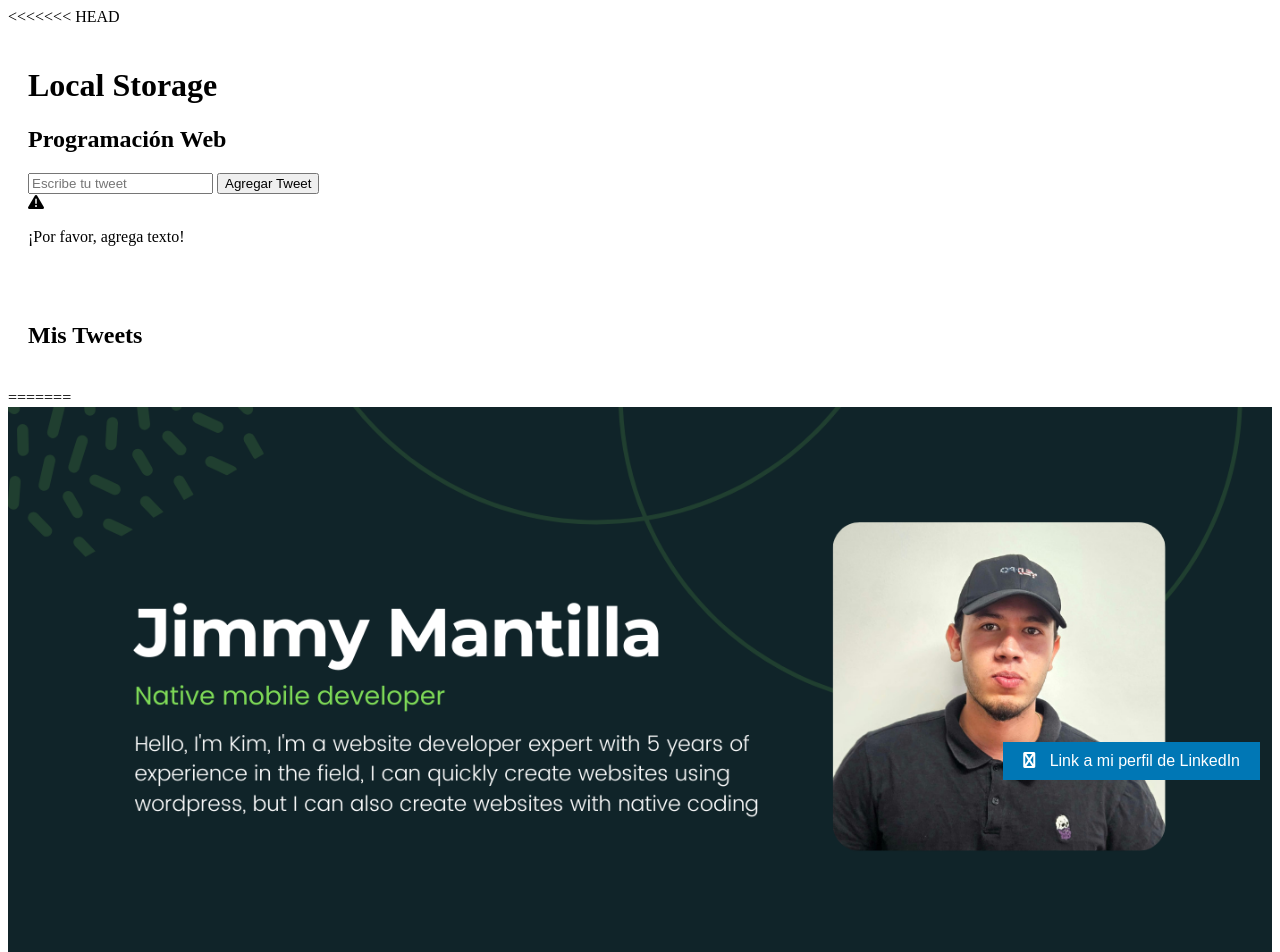
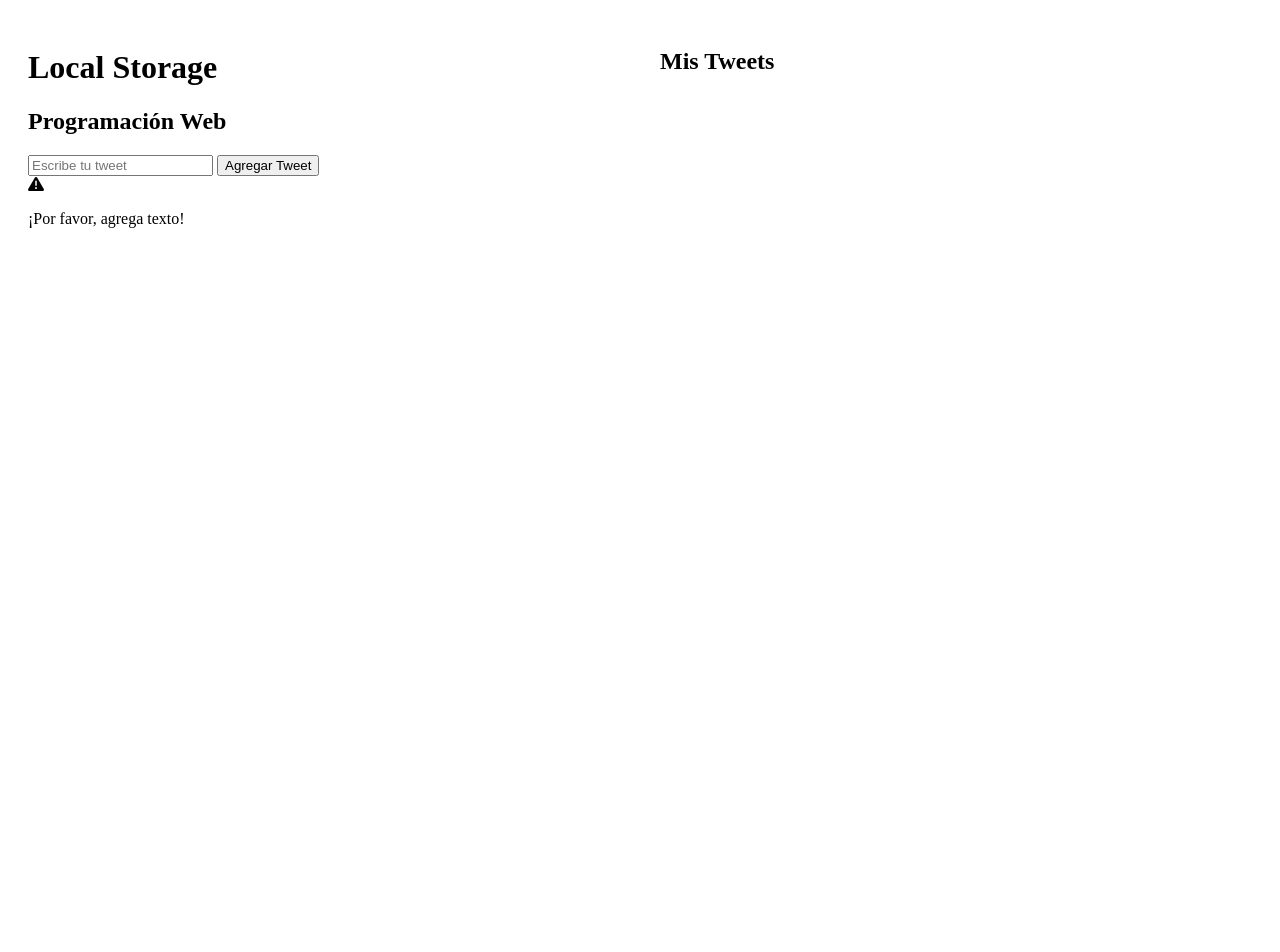
Before and after one commit to JimmyMantilla/tweetslocalstorage, a plain HTML site: page index.html in a window 1280 px wide. Shown: the top 952 px of the page. After the commit the page ends 816 px from the top, so only its background shows below. Drawn offline with Linux system fonts and the light colour scheme; a small style sheet from the web is missing.

Commit message:
correcciones

```diff
--- a/index.html
+++ b/index.html
@@ -1,10 +1,8 @@
-
 <!DOCTYPE html>
 <html lang="es">
 <head>
   <meta charset="UTF-8">
   <meta name="viewport" content="width=device-width, initial-scale=1.0">
-<<<<<<< HEAD
   <title>Local Storage - Programación Web</title>
   <link rel="stylesheet" type="text/css" href="styles.css">
   <!-- Font Awesome para el icono de advertencia -->
@@ -39,33 +37,3 @@
 
 </body>
 </html>
-
-
-
-
-
-
-
-
-
-
-
-
-=======
-  <title>Imagen en pantalla completa</title>
-  <link rel="stylesheet" href="style.css">
-</head>
-<body>
-  <img src="hojavida.png" alt="Imagen en pantalla completa">
-  <div class="linkedin-button-container">
-    <a href="https://www.linkedin.com/in/jimmy-mantilla-56744a194" target="_blank">
-      <button class="linkedin-button">
-        <i class="fa fa-linkedin"></i>
-        Link a mi perfil de LinkedIn
-      </button>
-    </a>
-  </div>
-  <script src="app3.js"></script>
-</body>
-</html>
->>>>>>> f197d65ba6876608e9b30d6eb56cd5b1052ec93a
--- a/styles.css
+++ b/styles.css
@@ -1,4 +1,3 @@
-<<<<<<< HEAD
 /* Estilos para el contenedor principal */
 #container {
   display: flex;
@@ -39,46 +38,3 @@
   border-radius: 3px;
   cursor: pointer;
 }
-
-
-
-
-
-=======
-html, body {
-  height: 200%;
-  width: 100%;
-  margin: 0;
-  padding: 0;
-}
-
-img {
-  object-fit: cover;
-  height: 200%;
-  width: 100%;
-}
-.linkedin-button-container {
-    position: absolute;
-    bottom: 20px;
-    right: 20px;
-  }
-
-  .linkedin-button {
-    background-color: #0077b5;
-    color: #fff;
-    border: none;
-    padding: 10px 20px;
-    font-size: 16px;
-    text-align: center;
-    cursor: pointer;
-  }
-
-  .linkedin-button:hover {
-    background-color: #006699;
-  }
-
-  .fa-linkedin {
-    margin-right: 10px;
-  }
-
->>>>>>> f197d65ba6876608e9b30d6eb56cd5b1052ec93a
```
Also changed, not shown: hojavida.png (deleted), paisaje.jpg (deleted).
